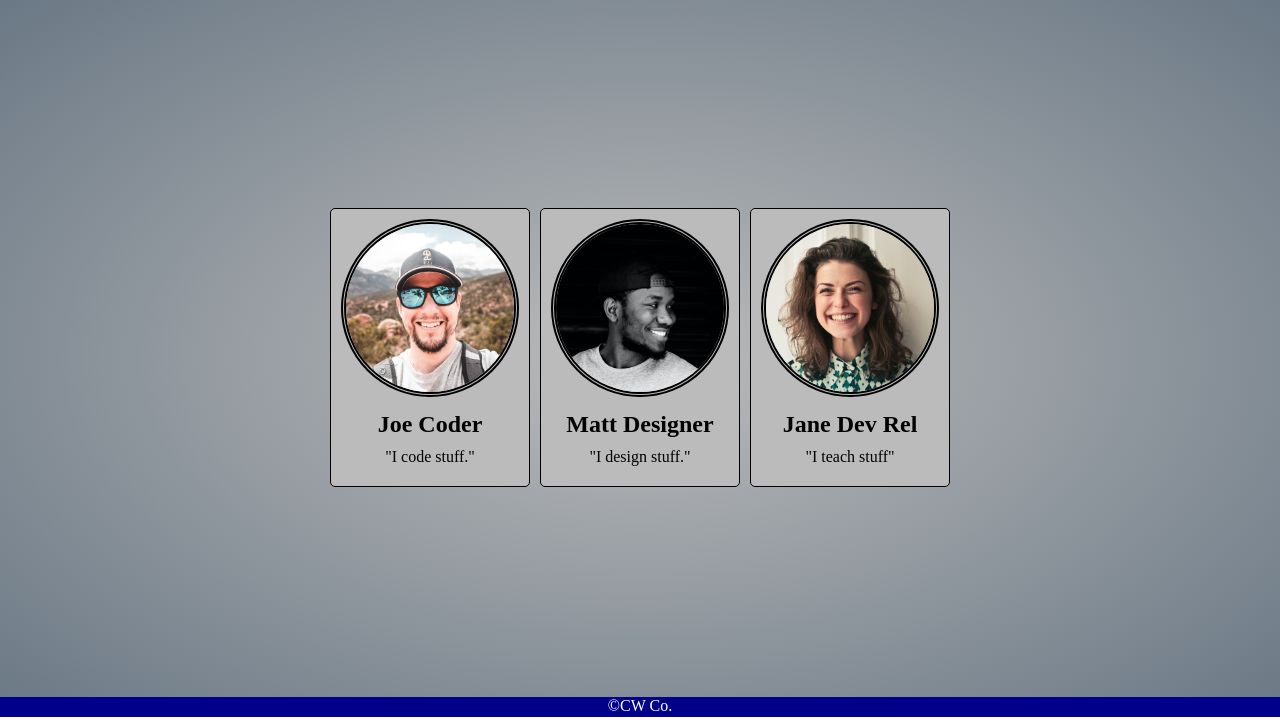
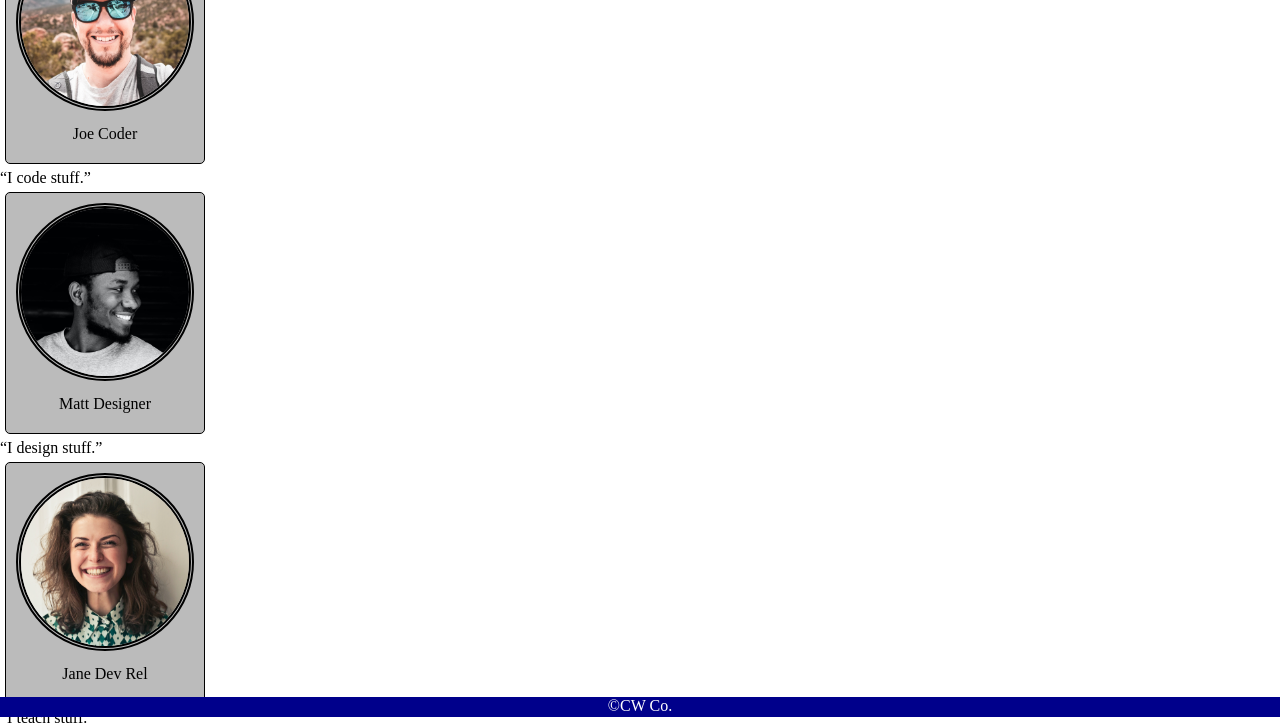
Before and after one commit to Cheng57/Card-Project, a plain HTML site: page index.html in a window 1280 px wide. Shown: the part 83-810 px from the top of the page. Drawn offline with Linux system fonts and the light colour scheme.

Commit message:
Update index.html file with proper semantic elements

```diff
--- a/index.html
+++ b/index.html
@@ -19,23 +19,31 @@
             </ul>
         </nav>
     </header>
-    <main class="container">
+
+    <main>
+        <article>
             <figure class="figure1">
                 <img src="img\profile1-500x500.png" alt="Profile photo" width="500" height="500">
-            <h2>Joe Coder</h2>
-            <figcaption>&quot;I code stuff.&quot;</figcaption>
+                <figcaption>Joe Coder</figcaption>
             </figure>
+            <q>I code stuff.</q>
+        </article>
+        <article>
             <figure class="figure2">
                 <img src="img\profile2-500x500.png" alt="Profile photo" width="500" height="500">
-            <h2>Matt Designer</h2>
-            <figcaption>&quot;I design stuff.&quot;</figcaption>
+                <figcaption>Matt Designer</figcaption>
             </figure>
+            <q>I design stuff.</q>
+        </article>
+        <article>
             <figure class="figure3">
                 <img src="img\profile3-500x500.png" alt="Profile photo" width="500" height="500">
-            <h2>Jane Dev Rel</h2>
-            <figcaption>&quot;I teach stuff&quot;</figcaption>
+                <figcaption>Jane Dev Rel</figcaption>
             </figure>
+            <q>I teach stuff.</q>
+        </article>
     </main>
+
     <footer>&copy;CW Co.</footer>
 </body>
 
```
Lines whose indentation alone changed are shown as unchanged.
